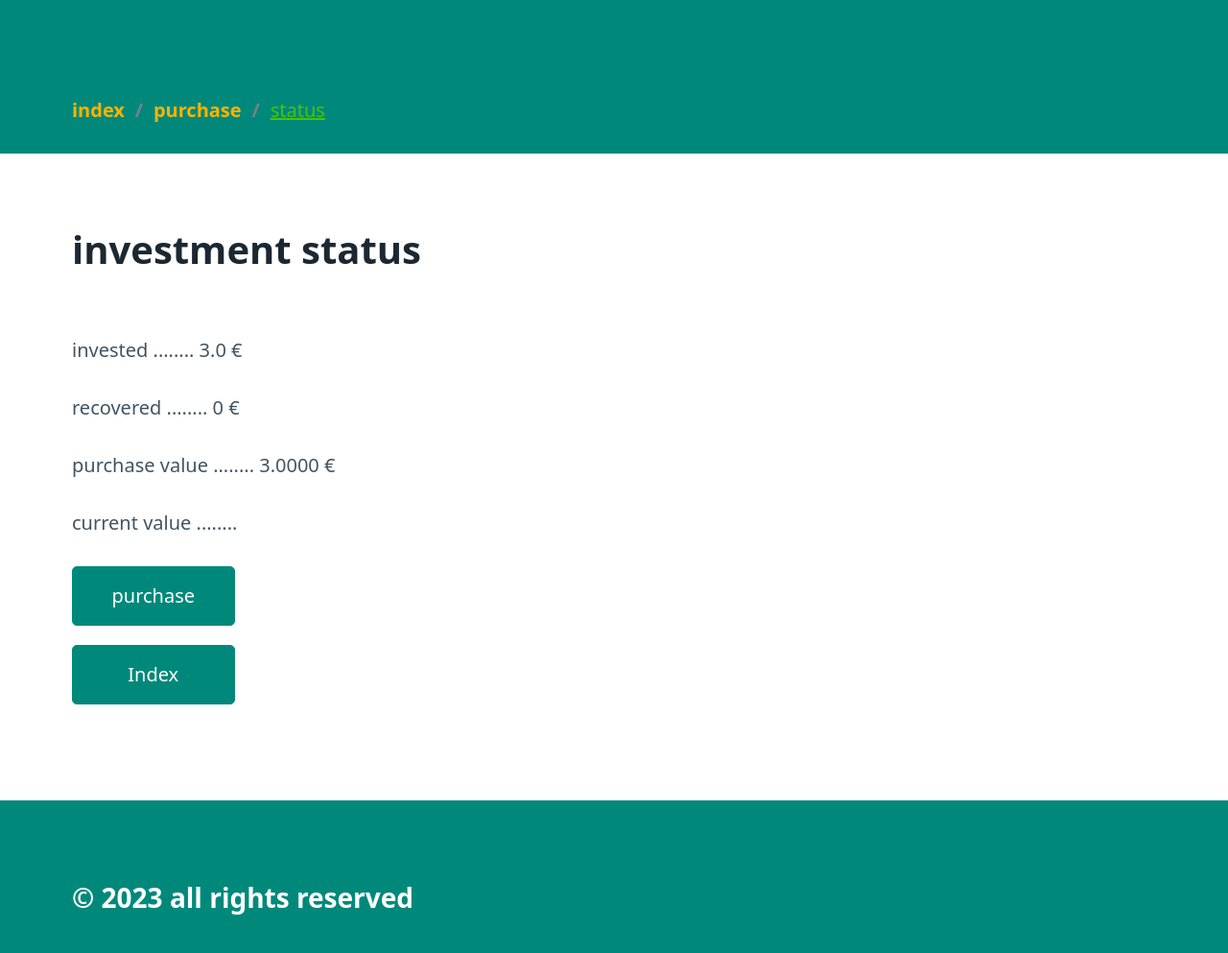
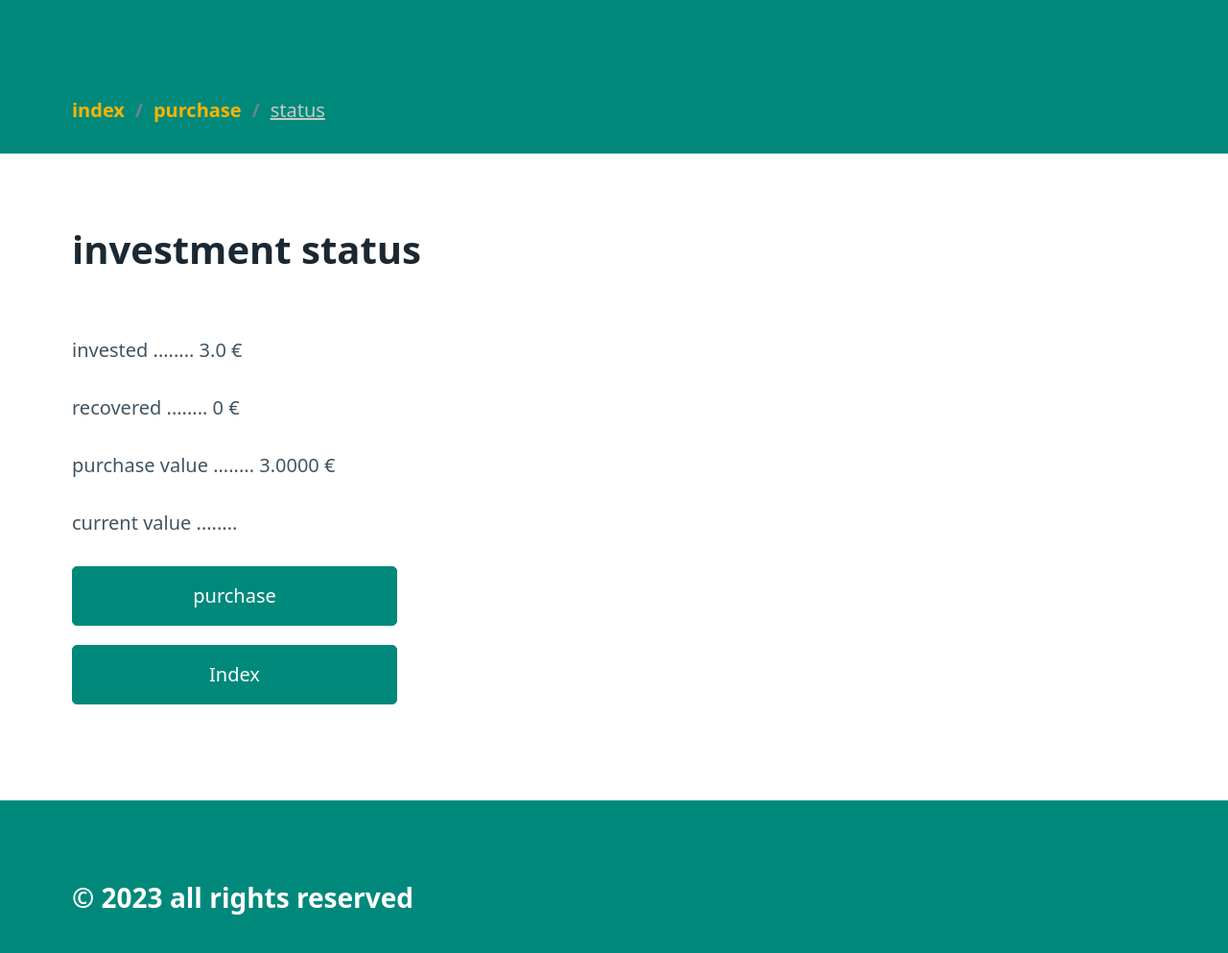
Before and after one commit to AhsokaTa/Cryptocurrency-movement, a Flask app: page /status in a window 1280 px wide. Shown: the top 993 px of the page at 96% size. Run offline with Flask 3, Linux system fonts and the light colour scheme; data comes from the database, SQL or seed files in the repository; both versions use the stored data as it was after the commit; data that the repository does not hold is empty.

Commit message:
last change

```diff
--- a/cripto_move/modelos.py
+++ b/cripto_move/modelos.py
@@ -29,27 +29,25 @@
 def select_all_unique():
 
     dictionary_list = []
-    if ("select count(*) FROM tabla") == 0:
-        return dictionary_list
-    else:
-        connect_to=Conexion("SELECT DISTINCT moneda_from, moneda_to FROM movements")
 
-        rows = connect_to.res.fetchall()
-        col = connect_to.res.description
+    connect_to=Conexion("SELECT DISTINCT moneda_from, moneda_to FROM movements")
 
-        #create a list of dictionaries with rows and columns
-        dictionary_list = []
+    rows = connect_to.res.fetchall()
+    col = connect_to.res.description
 
-        for f in rows :
-            diccionary = {}
-            position = 0
-            for c in col :
-                diccionary[c[0]] = f [position]
-                position += 1
-            dictionary_list.append(diccionary)
-        connect_to.con.close()
+    #create a list of dictionaries with rows and columns
+    dictionary_list = []
 
-        return dictionary_list
+    for f in rows :
+        diccionary = {}
+        position = 0
+        for c in col :
+            diccionary[c[0]] = f [position]
+            position += 1
+        dictionary_list.append(diccionary)
+    connect_to.con.close()
+
+    return dictionary_list
 
 def add_record(registroForm):
     conectarNuevo = Conexion("INSERT INTO movements(date,time,moneda_from, cantidad_from, moneda_to,cantidad_to) VALUES(?,?,?,?,?,?)", registroForm)
@@ -67,13 +65,13 @@
 
 def recovered():
     connect_to = Conexion("SELECT SUM(cantidad_to) AS total_euros_obtenidos FROM movements WHERE moneda_to = 'EUR'")
-    row = connect_to.res.fetchone()  # Obtener la primera fila de resultados
+    row = connect_to.res.fetchone()
     connect_to.con.close()
     if row and row[0] is not None:
         total_euros = row[0]
-        return total_euros #total de euros
+        return total_euros
     else:
-        return 0 #no hay nada
+        return 0
 
 def cartera_de_criptos () :
     connect_to = Conexion(" SELECT moneda, sum (compra_venta) as total_cripto from \
--- a/cripto_move/routes.py
+++ b/cripto_move/routes.py
@@ -70,15 +70,15 @@
     purchase_va = euros_invested-recover
     purchase_va =   f"{purchase_va:.4f}"
 
-    cartera=cartera_de_criptos()
+    wallet = cartera_de_criptos()
 
     cryptocurrencies = CoinApiIO(all_crypt)
 
-    ganancia_cripto=0
+    crypto_gain=0
 
-    for mon in cartera:
+    for mon in wallet :
         valor_moneda = cryptocurrencies.crytocurrenciesValue(mon['moneda'], API_key)
-        ganancia_cripto += mon['total_cripto'] * valor_moneda
+        crypto_gain += mon['total_cripto'] * valor_moneda
 
     return render_template("status.html", invested = euros_invested, recover=recover,purchase_va=purchase_va,
-                           breadcrumb=breadcrumb, ganancia_cripto=ganancia_cripto)
+                           breadcrumb=breadcrumb, crypto_gain=crypto_gain)
--- a/cripto_move/static/css/cripto.css
+++ b/cripto_move/static/css/cripto.css
@@ -4,8 +4,7 @@
 }
 
 .breadcrumb-item{
-  color: #45c30b
-
+  color: #c7cac6
 
 }
 /* Teal Light scheme (Default) */
--- a/cripto_move/templates/purchase.html
+++ b/cripto_move/templates/purchase.html
@@ -44,11 +44,11 @@
         Quantity (q) "Cuantas monedas 'from to' quiero comprar":
         <input value="{{q_to}}" step="0.0000001" type="number"  id="cantidad" name="quantity" placeholder="{{q_to}}" required style="width: 100%;">
       </label>
-
-      <input type="submit"  id="btCalculate" name="button" value="calculate" class="buttonCripto" disabled>
+      <br><br><br><br><br>
+      <input type="submit"  id="btCalculate" name="button" value="calculate" class="buttonCripto" disabled >
     </div>
 
-    <div class="form-column" >
+    <div class="form-column">
       <label for="to">
         To
         <select id="to_select" name="to_select" value="{{request.to_select}}" required style="width: 100%;">
--- a/cripto_move/templates/status.html
+++ b/cripto_move/templates/status.html
@@ -6,12 +6,12 @@
 <p>invested       ........  {{invested}}  € </p>
 <p>recovered      ........  {{recover}}   € </p>
 <p>purchase value ........  {{purchase_va}} € </p>
-<p>current value  ........  {{ganancia_cripto}}</p>
+<p>current value  ........  {{crypto_gain}}</p>
 
 
 <div class="button-container"></div>
-    <button onclick="window.location.href = '/purchase';" style="width: 15%;" class="purchase_button">purchase</button>
-    <button onclick="window.location.href = '/';" style="width: 15%;" class="index_button">Index</button>
+    <button onclick="window.location.href = '/purchase';" style="width: 30%;" class="purchase_button">purchase</button>
+    <button onclick="window.location.href = '/';" style="width: 30%;" class="index_button">Index</button>
 </div>
 
 {% endblock %}
```
Also changed, not shown: data/movements.sqlite.
